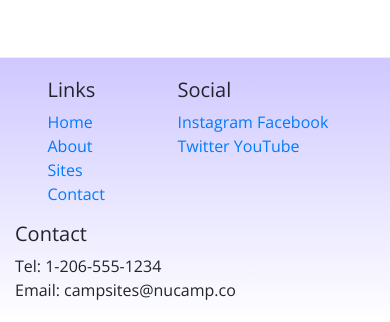
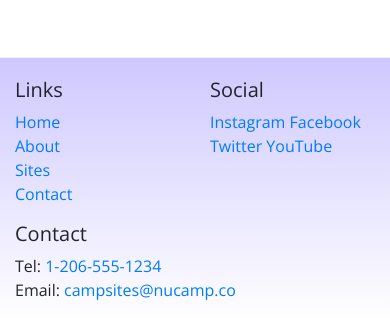
Before and after one commit to capricious-slingshot/miniature-octo-glampsites, a website: page index.html in a window 390 px wide. Shown: the part 736-1058 px from the top of the page. Drawn offline with nearby package versions, Linux system fonts and the light colour scheme.

Commit message:
adjusting footer links and styles

```diff
--- a/index.html
+++ b/index.html
@@ -53,26 +53,26 @@
     <footer>
       <div class="container">
         <div class="row">
-          <div class="col-4 col-sm-2 offset-1">
+          <div class="col col-sm-2 offset-lg-1">
             <h5>Links</h5>
             <ul class="list-unstyled">
-              <li><a href="#">Home</a></li>
+              <li><a href="/">Home</a></li>
               <li><a href="/aboutus.html">About</a></li>
               <li><a href="#">Sites</a></li>
               <li><a href="#">Contact</a></li>
             </ul>
           </div>
-          <div class="col-6 col-sm-5">
+          <div class="col col-sm-5">
             <h5>Social</h5>
             <a href="http://instagram.com/">Instagram</a>
             <a href="http://facebook.com/">Facebook</a>
             <a href="http://twitter.com/">Twitter</a>
             <a href="http://youtube.com/">YouTube</a>
           </div>
-          <div class="col-sm-4">
+          <div class="col col-sm-4">
             <h5>Contact</h5>
-            Tel: 1-206-555-1234<br />
-            Email: campsites@nucamp.co
+            Tel: <a href="tel:12065551234">1-206-555-1234</a><br />
+            Email: <a href="mailto:campsites@nucamp.co">campsites@nucamp.co</a>
           </div>
         </div>
       </div>
```
Also changed, not shown: aboutus.html (+2 -2 lines).
